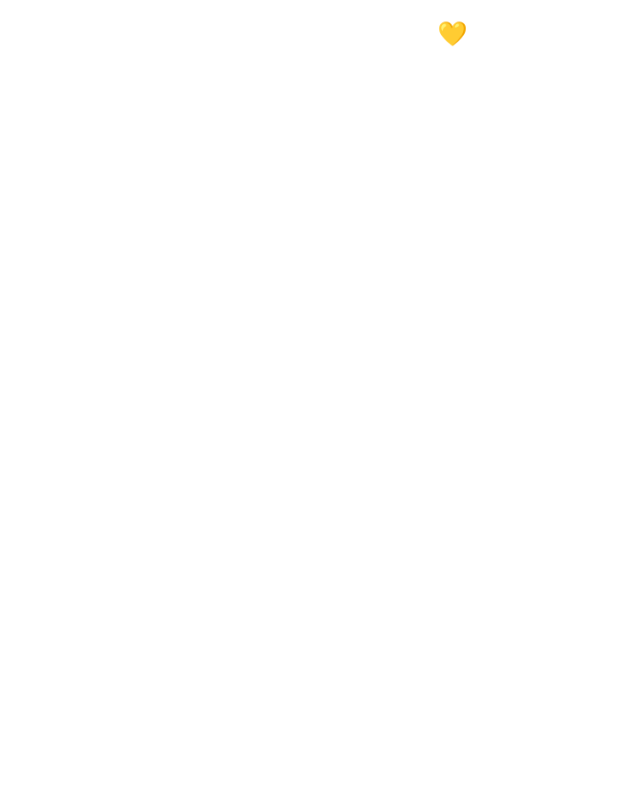
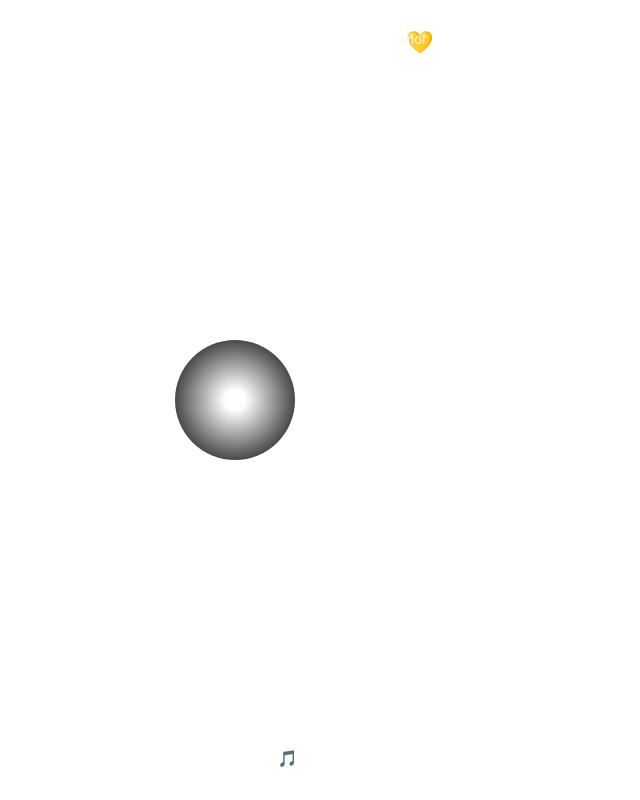
Before and after one commit to narutoshippuden51852-byte/piel-canela-mi-amor, a plain HTML site: page index.html in a window 1280 px wide. Shown: the whole page, without its empty margins (405-1045 px from the left). Drawn offline with Linux system fonts and the light colour scheme.

Commit message:
Eres todo para mi

```diff
--- a/index.html
+++ b/index.html
@@ -5,57 +5,63 @@
 <title>Para Ti 💜</title>
 
 <style>
-body {
-    margin: 0;
-    overflow: hidden;
-    background: radial-gradient(circle at center, #6a0dad, #1a0026);
-    font-family: Arial, sans-serif;
-    color: white;
+body{
+    margin:0;
+    overflow:hidden;
+    font-family:Arial, sans-serif;
+    background: radial-gradient(circle at center, #6a00ff, #140021);
+    color:white;
 }
 
-canvas {
-    position: fixed;
-    top: 0;
-    left: 0;
+#mensaje{
+    position:absolute;
+    top:20px;
+    width:100%;
+    text-align:center;
+    font-size:22px;
+    background:rgba(255,255,255,0.1);
+    padding:10px;
+    border-radius:20px;
+    width:fit-content;
+    left:50%;
+    transform:translateX(-50%);
 }
 
-.mensaje {
-    position: absolute;
-    top: 20px;
-    width: 100%;
-    text-align: center;
-    font-size: 24px;
-    font-weight: bold;
+canvas{
+    position:fixed;
+    top:0;
+    left:0;
 }
 
-.controls {
-    position: fixed;
-    bottom: 20px;
-    width: 100%;
-    text-align: center;
+#controls{
+    position:absolute;
+    bottom:20px;
+    width:100%;
+    text-align:center;
 }
 
-button {
-    padding: 10px 20px;
-    border: none;
-    border-radius: 10px;
-    background: #ffffff33;
-    color: white;
-    font-size: 16px;
-    cursor: pointer;
+button{
+    padding:12px 20px;
+    border:none;
+    border-radius:12px;
+    background:rgba(255,255,255,0.2);
+    color:white;
+    font-size:16px;
+    cursor:pointer;
 }
 </style>
 </head>
 
 <body>
 
-<div class="mensaje">Te Amo Muchote Mis Ojitos Brillantes 💛</div>
+<div id="mensaje">Te Amo Muchote Mis Ojitos Brillantes 💛</div>
 
 <canvas id="canvas"></canvas>
 
-<div class="controls">
-    <audio id="music" src="cancion.mp3"></audio>
-    <button onclick="playMusic()">▶ Reproducir Música</button>
+<div id="controls">
+    <input type="file" id="file" accept="audio/*" hidden>
+    <audio id="audio"></audio>
+    <button onclick="document.getElementById('file').click()">Elegir canción 🎵</button>
 </div>
 
 <script>
@@ -66,42 +72,95 @@ canvas.width = window.innerWidth;
 canvas.height = window.innerHeight;
 
 let particles = [];
+let words = [
+"Te Amo","Mi Reina","Hermosa","Mi Todo","Única",
+"Mi Amor","Perla","Mi Bebé","Mi Cielo","Preciosa",
+"Mi Canción Favorita","Mi Vida","Ojitos Bonitos"
+];
 
-for (let i = 0; i < 200; i++) {
+// partículas nieve
+for(let i=0;i<300;i++){
     particles.push({
-        x: Math.random() * canvas.width,
-        y: Math.random() * canvas.height,
-        size: Math.random() * 3,
-        speed: Math.random() * 1
+        x:Math.random()*canvas.width,
+        y:Math.random()*canvas.height,
+        size:Math.random()*3,
+        speed:Math.random()*1+0.5
     });
 }
 
-function animate() {
-    ctx.clearRect(0, 0, canvas.width, canvas.height);
+// palabras flotando
+let floatingWords=[];
+for(let i=0;i<40;i++){
+    floatingWords.push({
+        text: words[Math.floor(Math.random()*words.length)],
+        x: Math.random()*canvas.width,
+        y: Math.random()*canvas.height,
+        speed: Math.random()*0.3+0.1
+    });
+}
 
-    ctx.fillStyle = "white";
+function drawSphere(){
+    let x = canvas.width/2;
+    let y = canvas.height/2;
 
-    particles.forEach(p => {
+    let gradient = ctx.createRadialGradient(x,y,10,x,y,80);
+    gradient.addColorStop(0,"#ffffff");
+    gradient.addColorStop(1,"#000000");
+
+    ctx.fillStyle = gradient;
+    ctx.beginPath();
+    ctx.arc(x,y,60,0,Math.PI*2);
+    ctx.fill();
+}
+
+function animate(){
+    ctx.clearRect(0,0,canvas.width,canvas.height);
+
+    // nieve
+    ctx.fillStyle="white";
+    particles.forEach(p=>{
         ctx.beginPath();
-        ctx.arc(p.x, p.y, p.size, 0, Math.PI * 2);
+        ctx.arc(p.x,p.y,p.size,0,Math.PI*2);
         ctx.fill();
 
-        p.y += p.speed;
-
-        if (p.y > canvas.height) {
-            p.y = 0;
-            p.x = Math.random() * canvas.width;
+        p.y+=p.speed;
+        if(p.y>canvas.height){
+            p.y=0;
+            p.x=Math.random()*canvas.width;
         }
     });
+
+    // palabras
+    ctx.fillStyle="rgba(255,255,255,0.8)";
+    ctx.font="14px Arial";
+
+    floatingWords.forEach(w=>{
+        ctx.fillText(w.text,w.x,w.y);
+        w.y+=w.speed;
+        if(w.y>canvas.height){
+            w.y=0;
+            w.x=Math.random()*canvas.width;
+        }
+    });
+
+    drawSphere();
 
     requestAnimationFrame(animate);
 }
 
 animate();
 
-function playMusic() {
-    document.getElementById("music").play();
-}
+// musica
+const fileInput = document.getElementById("file");
+const audio = document.getElementById("audio");
+
+fileInput.addEventListener("change", e=>{
+    const file = e.target.files[0];
+    if(file){
+        audio.src = URL.createObjectURL(file);
+        audio.play();
+    }
+});
 </script>
 
 </body>
```
